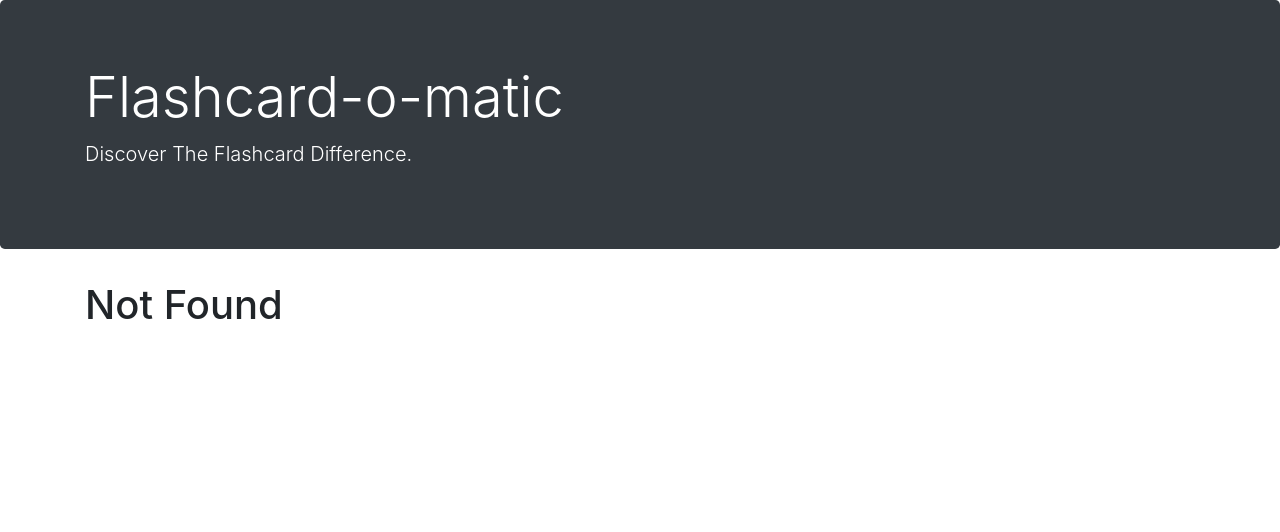
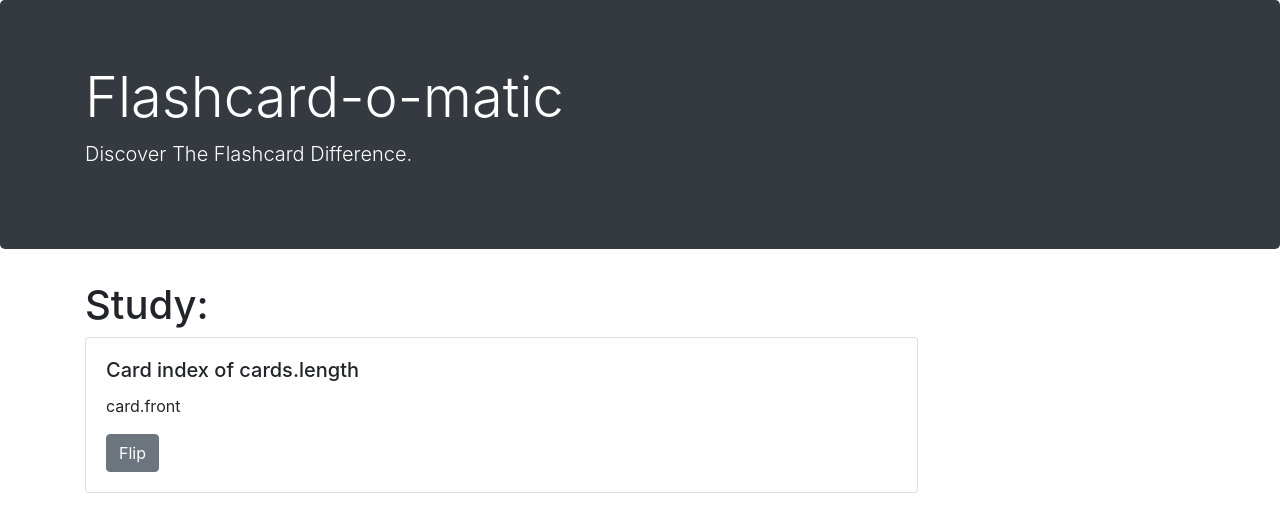
Before and after one commit to mhdalyn/Project-Flashcards, a React (Create React App) app: page /decks/1/study in a window 1280 px wide. Before the commit this address had no page. Shown: the top 532 px of the page. Built offline with nearby package versions, Linux system fonts and the light colour scheme; no server answers; a web font is replaced by a local one.

Commit message:
day one completion

```diff
--- /dev/null
+++ b/src/Layout/DeckCreator.js
@@ -0,0 +1,9 @@
+import React from "react";
+
+export default function DeckCreator () {
+
+
+    return <div>
+
+    </div>
+}
--- /dev/null
+++ b/src/Layout/HomePage/CreateDeckButton.js
@@ -0,0 +1,6 @@
+import React from "react";
+import { Link } from "react-router-dom";
+
+export default function CreateDeckButton () {
+    return <Link to="/decks/new" className="btn btn-secondary">+ Create Deck</Link>
+}
--- /dev/null
+++ b/src/Layout/HomePage/DeckList.js
@@ -0,0 +1,41 @@
+import React, { useEffect, useState } from "react";
+import { Link } from "react-router-dom";
+import { deleteDeck, listDecks } from "../../utils/api";
+
+export default function DeckList() {
+  const [deckList, setDeckList] = useState([]);
+  const [content, setContent] = useState()
+  useEffect(() => {
+    const abortController = new AbortController();
+    listDecks(abortController.signal).then(setDeckList);
+    return () => abortController.abort();
+  }, [])
+  const handleDelete = async (id) => {
+    const result = window.confirm(
+      "Delete this deck? \n \n You will not be able to recover it."
+    );
+    if (result) {
+      await deleteDeck(id);
+    listDecks().then(setDeckList);
+    }
+  };
+  useEffect(() => {
+
+    if (deckList) {
+      setContent(() => deckList.map((deck) => {
+        return (
+          <div id={`#deck${deck.id}`}>
+            <h1>{deck.name}</h1>
+            <p>{deck.description}</p>
+            <p>{deck.cards.length} Cards</p>
+            <Link className="btn btn-secondary" to={`/decks/${deck.id}/`}>View</Link>
+            <Link className="btn btn-primary" to={`/decks/${deck.id}/study`}>Study</Link>
+            <button className="btn btn-danger" onClick={() => handleDelete(deck.id)}>Delete</button>
+          </div>
+        );
+      }));
+
+    }
+  }, [deckList]);
+  return <div>{content}</div>;
+}
--- /dev/null
+++ b/src/Layout/StudyPage/Study.js
@@ -0,0 +1,33 @@
+import React, { useState, useEffect } from "react";
+import { useParams } from "react-router";
+import { readCard, readDeck } from "../../utils/api";
+
+export default function Study() {
+  const { deckId } = useParams();
+  const [deck, setDeck] = useState([]);
+  const [card, setCard] = useState({});
+
+  useEffect(() => {
+    async function loadDeck() {
+      const response = await readDeck(deckId);
+      setDeck(response);
+    }
+    loadDeck();
+  }, [deckId]);
+  return (
+    <div>
+      <h1>Study: {deck.name}</h1>
+      <div className="card w-75">
+        <div className="card-body">
+          <h5 className="card-title">Card index of cards.length</h5>
+          <p className="card-text">
+            card.front
+          </p>
+          <button className="btn btn-secondary">
+            Flip
+          </button>
+        </div>
+      </div>
+    </div>
+  );
+}
--- a/src/Layout/index.js
+++ b/src/Layout/index.js
@@ -1,6 +1,11 @@
 import React from "react";
+import { Route, Switch } from "react-router";
 import Header from "./Header";
 import NotFound from "./NotFound";
+import CreateDeckButton from "./HomePage/CreateDeckButton";
+import DeckList from "./HomePage/DeckList"
+import DeckCreator from "./DeckCreator"
+import Study from "./StudyPage/Study"
 
 function Layout() {
   return (
@@ -8,7 +13,21 @@
       <Header />
       <div className="container">
         {/* TODO: Implement the screen starting here */}
-        <NotFound />
+        <Switch>
+          <Route exact path="/">
+            <CreateDeckButton />
+            <DeckList />
+          </Route>
+          <Route path="/decks/new">
+            <DeckCreator />
+          </Route>
+          <Route path="/decks/:deckId/study">
+            <Study />
+          </Route>
+          <Route>
+            <NotFound />
+          </Route>
+        </Switch>
       </div>
     </>
   );
```
Also changed, not shown: data/db.json (line endings or trailing spaces).
